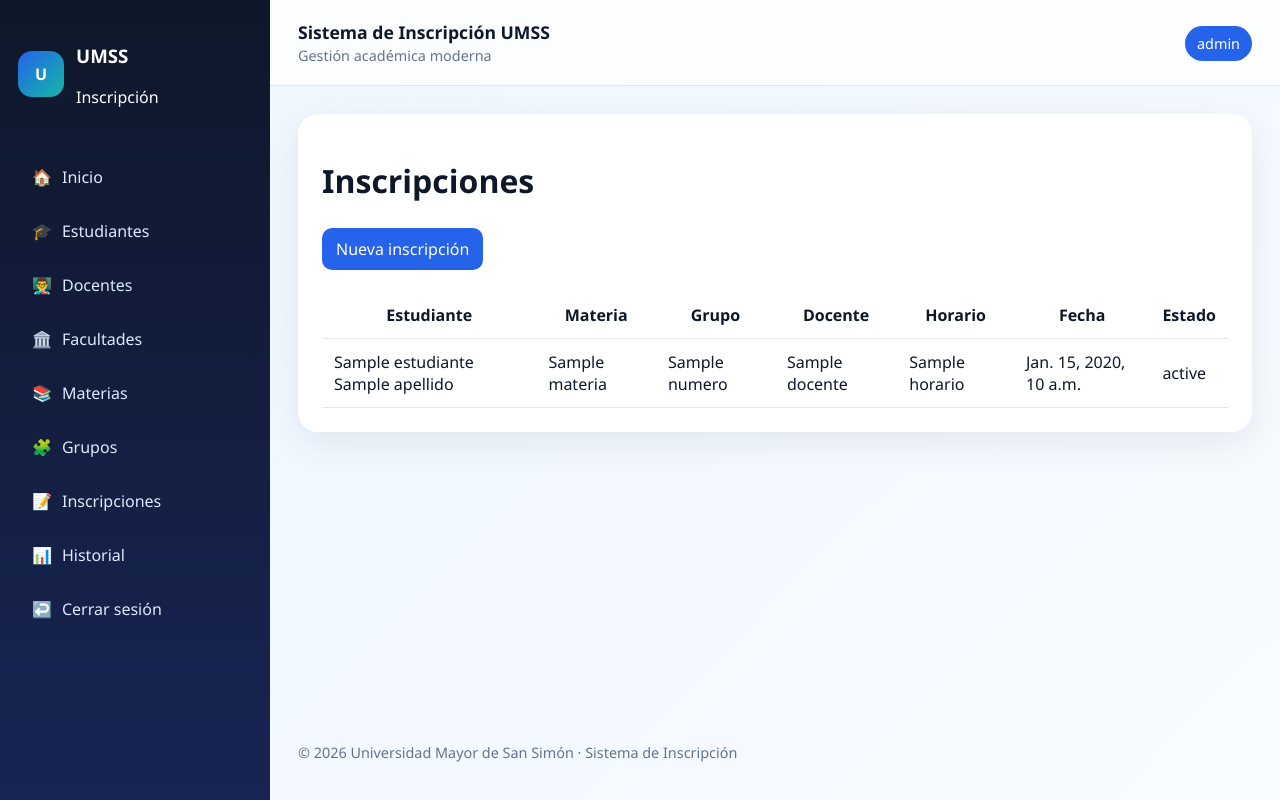
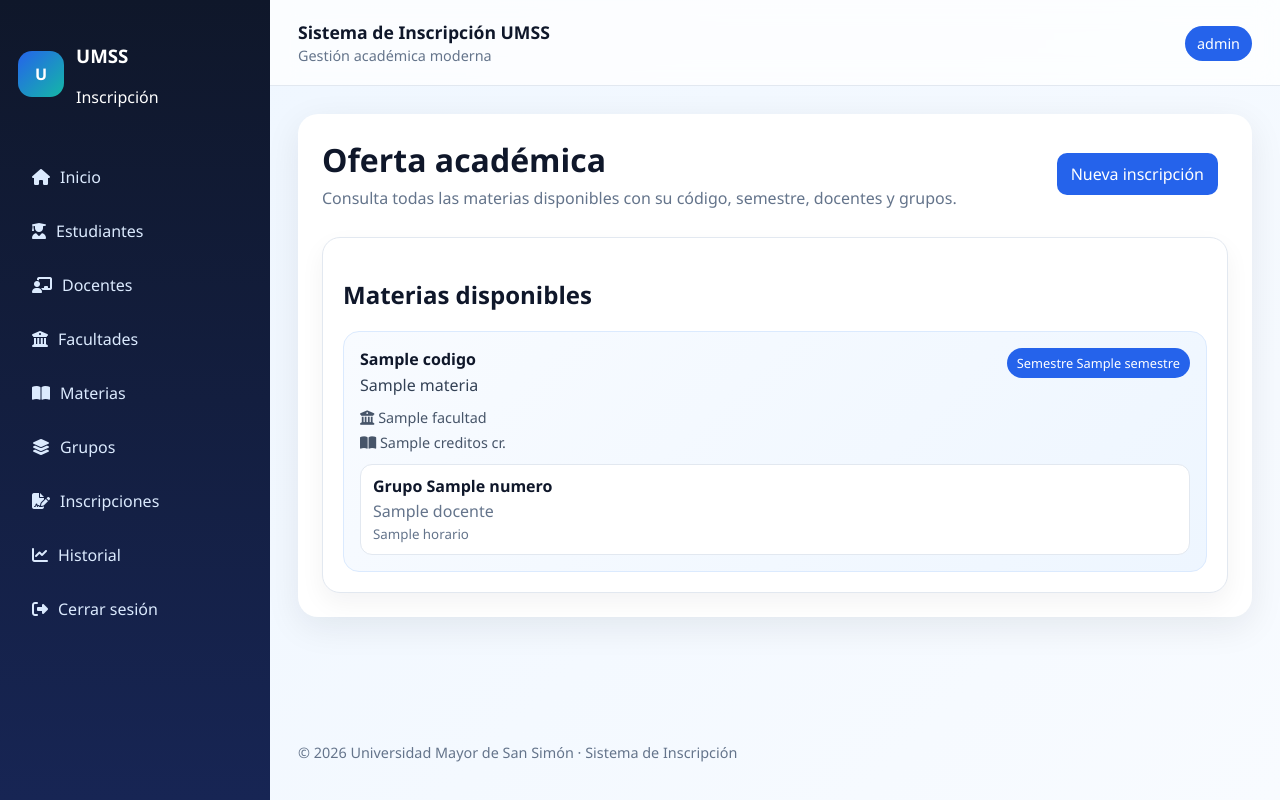
Before and after one commit to Guilder23/sis-inscripcion, a Django app: template templates/inscripciones/inscripciones.html in a window 1280 px wide. Run offline with Django 5.2, Linux system fonts and the light colour scheme; a user stored in the database is signed in; the template is opened without the code that fills it: most values are stand-ins (such as "Sample title", 1, 10 or a date in 2020).

Commit message:
Ya se puede inscribir un estudiante

```diff
--- a/apps/academico/models.py
+++ b/apps/academico/models.py
@@ -13,6 +13,7 @@
     nombre = models.CharField(max_length=100)
     codigo = models.CharField(max_length=20, unique=True)
     creditos = models.PositiveIntegerField(default=4)
+    semestre = models.PositiveIntegerField(default=1)
     facultad = models.ForeignKey(Facultad, on_delete=models.CASCADE, related_name='materias')
 
     def __str__(self):
@@ -25,6 +26,7 @@
     horario = models.CharField(max_length=100, blank=True)
     numero = models.PositiveIntegerField()
     cupo = models.PositiveIntegerField(default=30)
+    activo = models.BooleanField(default=True)
 
     def __str__(self):
         return f'{self.materia.codigo} - Grupo {self.numero}'
--- a/apps/accounts/views.py
+++ b/apps/accounts/views.py
@@ -6,6 +6,11 @@
 
 
 def login_view(request):
+    if request.user.is_authenticated:
+        if getattr(request.user, 'is_staff', False):
+            return redirect('dashboard')
+        return redirect('student_dashboard')
+
     if request.method == 'POST':
         username = request.POST.get('usuario')
         password = request.POST.get('password')
--- a/static/css/base.css
+++ b/static/css/base.css
@@ -14,7 +14,25 @@
   background: linear-gradient(135deg, #eef6ff 0%, #f8fbff 100%);
   color: var(--text);
 }
-.app-shell { display: flex; min-height: 100vh; }
+.app-shell {
+  display: flex;
+  min-height: 100vh;
+}
+.app-shell.auth-page {
+  min-height: 100vh;
+  display: grid;
+  place-items: center;
+  padding: 24px;
+  background: radial-gradient(circle at top left, #dbeafe 0%, #f8fbff 45%, #eef6ff 100%);
+}
+.auth-content {
+  width: min(100%, 460px);
+  padding: 36px;
+  background: rgba(255, 255, 255, 0.96);
+  border-radius: 24px;
+  box-shadow: 0 20px 45px rgba(15, 23, 42, 0.12);
+  backdrop-filter: blur(10px);
+}
 .sidebar {
   width: 270px;
   background: linear-gradient(180deg, var(--secondary), #172554);
--- a/static/css/inscripciones.css
+++ b/static/css/inscripciones.css
@@ -1 +1,93 @@
-.page h1 { margin-bottom: 16px; }
+.page {
+  display: grid;
+  gap: 20px;
+}
+.page-header {
+  display: flex;
+  justify-content: space-between;
+  align-items: center;
+  gap: 12px;
+  margin-bottom: 8px;
+}
+.page-header h1 {
+  margin: 0 0 6px;
+}
+.page-header p {
+  margin: 0;
+  color: #64748b;
+}
+.section-card {
+  background: #ffffff;
+  border: 1px solid #e2e8f0;
+  border-radius: 18px;
+  padding: 20px;
+  box-shadow: 0 10px 25px rgba(15, 23, 42, 0.05);
+}
+.materias-grid {
+  display: grid;
+  grid-template-columns: repeat(auto-fit, minmax(280px, 1fr));
+  gap: 16px;
+}
+.materia-card {
+  border: 1px solid #dbeafe;
+  background: linear-gradient(135deg, #f8fbff, #eef6ff);
+  border-radius: 16px;
+  padding: 16px;
+  display: flex;
+  flex-direction: column;
+  gap: 12px;
+}
+.materia-top {
+  display: flex;
+  justify-content: space-between;
+  align-items: flex-start;
+  gap: 10px;
+}
+.materia-top h3 {
+  margin: 0 0 4px;
+  font-size: 1rem;
+}
+.materia-top p {
+  margin: 0;
+  color: #334155;
+}
+.badge {
+  background: #2563eb;
+  color: white;
+  padding: 6px 10px;
+  border-radius: 999px;
+  font-size: 0.8rem;
+}
+.materia-meta {
+  display: flex;
+  flex-direction: column;
+  gap: 6px;
+  color: #475569;
+  font-size: 0.9rem;
+}
+.grupos-list {
+  display: grid;
+  gap: 10px;
+}
+.grupo-item {
+  display: flex;
+  justify-content: space-between;
+  align-items: center;
+  gap: 10px;
+  padding: 10px 12px;
+  background: white;
+  border-radius: 12px;
+  border: 1px solid #e2e8f0;
+}
+.grupo-item p, .grupo-item small {
+  margin: 3px 0 0;
+  color: #64748b;
+}
+.btn.small {
+  padding: 8px 12px;
+  margin: 0;
+}
+.empty {
+  color: #64748b;
+  font-style: italic;
+}
--- a/templates/base.html
+++ b/templates/base.html
@@ -6,8 +6,10 @@
     <title>Sistema de Inscripción UMSS</title>
     {% load static %}
     <link rel="stylesheet" href="{% static 'css/base.css' %}">
+    <link rel="stylesheet" href="https://cdnjs.cloudflare.com/ajax/libs/font-awesome/6.5.2/css/all.min.css">
 </head>
 <body>
+    {% if user.is_authenticated %}
         <div class="app-shell">
             {% include 'componentes/sidebar.html' %}
             <div class="main-panel">
@@ -18,5 +20,12 @@
                 {% include 'componentes/footer.html' %}
             </div>
         </div>
+    {% else %}
+        <div class="app-shell auth-page">
+            <main class="content auth-content">
+                {% block auth_content %}{% endblock %}
+            </main>
+        </div>
+    {% endif %}
 </body>
 </html>
--- a/templates/componentes/sidebar.html
+++ b/templates/componentes/sidebar.html
@@ -11,22 +11,22 @@
     <nav class="sidebar-nav">
         {% if user.is_authenticated %}
             {% if user.is_staff %}
-                <a href="{% url 'dashboard' %}" class="nav-item"><span>🏠</span> Inicio</a>
-                <a href="{% url 'estudiantes' %}" class="nav-item"><span>🎓</span> Estudiantes</a>
-                <a href="{% url 'docentes' %}" class="nav-item"><span>👨‍🏫</span> Docentes</a>
-                <a href="{% url 'facultades' %}" class="nav-item"><span>🏛️</span> Facultades</a>
-                <a href="{% url 'materias' %}" class="nav-item"><span>📚</span> Materias</a>
-                <a href="{% url 'grupos' %}" class="nav-item"><span>🧩</span> Grupos</a>
-                <a href="{% url 'inscripciones' %}" class="nav-item"><span>📝</span> Inscripciones</a>
-                <a href="{% url 'historial' %}" class="nav-item"><span>📊</span> Historial</a>
+                <a href="{% url 'dashboard' %}" class="nav-item"><i class="fa-solid fa-house"></i> Inicio</a>
+                <a href="{% url 'estudiantes' %}" class="nav-item"><i class="fa-solid fa-user-graduate"></i> Estudiantes</a>
+                <a href="{% url 'docentes' %}" class="nav-item"><i class="fa-solid fa-chalkboard-user"></i> Docentes</a>
+                <a href="{% url 'facultades' %}" class="nav-item"><i class="fa-solid fa-building-columns"></i> Facultades</a>
+                <a href="{% url 'materias' %}" class="nav-item"><i class="fa-solid fa-book-open"></i> Materias</a>
+                <a href="{% url 'grupos' %}" class="nav-item"><i class="fa-solid fa-layer-group"></i> Grupos</a>
+                <a href="{% url 'inscripciones' %}" class="nav-item"><i class="fa-solid fa-file-signature"></i> Inscripciones</a>
+                <a href="{% url 'historial' %}" class="nav-item"><i class="fa-solid fa-chart-line"></i> Historial</a>
             {% else %}
-                <a href="{% url 'student_dashboard' %}" class="nav-item"><span>🏠</span> Mi portal</a>
-                <a href="{% url 'inscripciones' %}" class="nav-item"><span>📝</span> Inscribirme</a>
-                <a href="{% url 'historial' %}" class="nav-item"><span>📊</span> Mi historial</a>
+                <a href="{% url 'student_dashboard' %}" class="nav-item"><i class="fa-solid fa-house"></i> Mi portal</a>
+                <a href="{% url 'inscripciones' %}" class="nav-item"><i class="fa-solid fa-file-signature"></i> Inscribirme</a>
+                <a href="{% url 'historial' %}" class="nav-item"><i class="fa-solid fa-clock-rotate-left"></i> Mi historial</a>
             {% endif %}
-            <a href="{% url 'logout' %}" class="nav-item logout"><span>↩️</span> Cerrar sesión</a>
+            <a href="{% url 'logout' %}" class="nav-item logout"><i class="fa-solid fa-right-from-bracket"></i> Cerrar sesión</a>
         {% else %}
-            <a href="{% url 'login' %}" class="nav-item"><span>🔐</span> Iniciar sesión</a>
+            <a href="{% url 'login' %}" class="nav-item"><i class="fa-solid fa-right-to-bracket"></i> Iniciar sesión</a>
         {% endif %}
     </nav>
 </aside>
--- a/templates/inscripciones/inscripciones.html
+++ b/templates/inscripciones/inscripciones.html
@@ -3,31 +3,85 @@
 {% block content %}
 <link rel="stylesheet" href="{% static 'css/inscripciones.css' %}">
 <div class="page">
-    <h1>Inscripciones</h1>
+    <div class="page-header">
+        <div>
+            <h1>Oferta académica</h1>
+            <p>Consulta todas las materias disponibles con su código, semestre, docentes y grupos.</p>
+        </div>
         {% if user.is_staff %}
             <a class="btn" href="{% url 'nueva_inscripcion' %}">Nueva inscripción</a>
         {% else %}
             <a class="btn" href="{% url 'nueva_inscripcion' %}">Inscribirme</a>
         {% endif %}
+    </div>
+
+    {% if not user.is_staff %}
+    <div class="section-card">
+        <h2>Mis inscripciones actuales</h2>
         <table>
             <thead>
-            <tr><th>Estudiante</th><th>Materia</th><th>Grupo</th><th>Docente</th><th>Horario</th><th>Fecha</th><th>Estado</th></tr>
+                <tr><th>Materia</th><th>Grupo</th><th>Docente</th><th>Horario</th><th>Estado</th></tr>
             </thead>
             <tbody>
                 {% for inscripcion in inscripciones %}
                 <tr>
-                <td>{{ inscripcion.estudiante.nombre }} {{ inscripcion.estudiante.apellido }}</td>
-                <td>{{ inscripcion.grupo.materia.nombre }}</td>
-                <td>{{ inscripcion.grupo.numero }}</td>
+                    <td>{{ inscripcion.grupo.materia.codigo }} - {{ inscripcion.grupo.materia.nombre }}</td>
+                    <td>Grupo {{ inscripcion.grupo.numero }}</td>
                     <td>{{ inscripcion.grupo.docente }}</td>
                     <td>{{ inscripcion.grupo.horario }}</td>
-                <td>{{ inscripcion.fecha }}</td>
                     <td>{{ inscripcion.estado }}</td>
                 </tr>
                 {% empty %}
-            <tr><td colspan="7">No hay inscripciones registradas.</td></tr>
+                <tr><td colspan="5">Aún no tienes materias inscritas.</td></tr>
                 {% endfor %}
             </tbody>
         </table>
     </div>
+    {% endif %}
+
+    <div class="section-card">
+        <h2>Materias disponibles</h2>
+        <div class="materias-grid">
+            {% for materia in materias %}
+            <article class="materia-card">
+                <div class="materia-top">
+                    <div>
+                        <h3>{{ materia.codigo }}</h3>
+                        <p>{{ materia.nombre }}</p>
+                    </div>
+                    <span class="badge">Semestre {{ materia.semestre }}</span>
+                </div>
+                <div class="materia-meta">
+                    <span><i class="fa-solid fa-building-columns"></i> {{ materia.facultad.nombre }}</span>
+                    <span><i class="fa-solid fa-book-open"></i> {{ materia.creditos }} cr.</span>
+                </div>
+                <div class="grupos-list">
+                    {% for grupo in materia.grupos.all %}
+                        {% if grupo.activo %}
+                        <div class="grupo-item">
+                            <div>
+                                <strong>Grupo {{ grupo.numero }}</strong>
+                                <p>{{ grupo.docente|default:"Sin docente asignado" }}</p>
+                                <small>{{ grupo.horario }}</small>
+                            </div>
+                            {% if not user.is_staff %}
+                            <form method="post" action="{% url 'nueva_inscripcion' %}">
+                                {% csrf_token %}
+                                <input type="hidden" name="grupo" value="{{ grupo.pk }}">
+                                <button type="submit" class="btn small">Inscribir</button>
+                            </form>
+                            {% endif %}
+                        </div>
+                        {% endif %}
+                    {% empty %}
+                        <p class="empty">No hay grupos disponibles en este momento.</p>
+                    {% endfor %}
+                </div>
+            </article>
+            {% empty %}
+            <p>No hay materias registradas.</p>
+            {% endfor %}
+        </div>
+    </div>
+</div>
 {% endblock %}
```
Also changed, not shown: apps/inscripciones/views.py (+10 -5 lines), static/css/login.css (+42 -2 lines), templates/accounts/login.html (+4 -3 lines), apps/academico/migrations/0003_grupo_activo_materia_semestre.py (added), db.sqlite3. Lines whose indentation alone changed are shown as unchanged.
